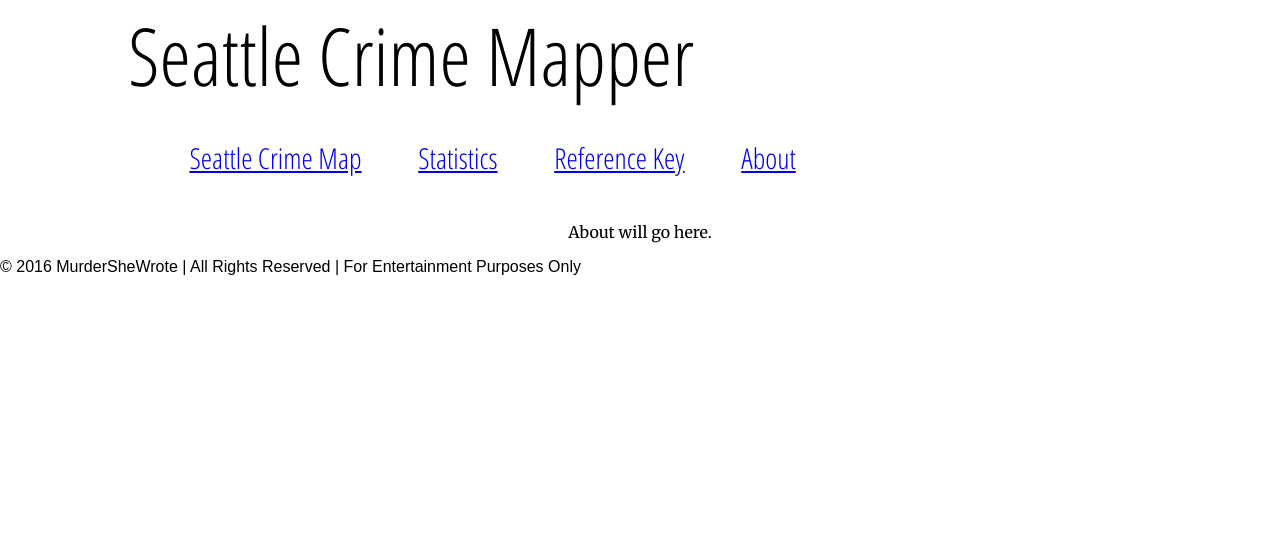
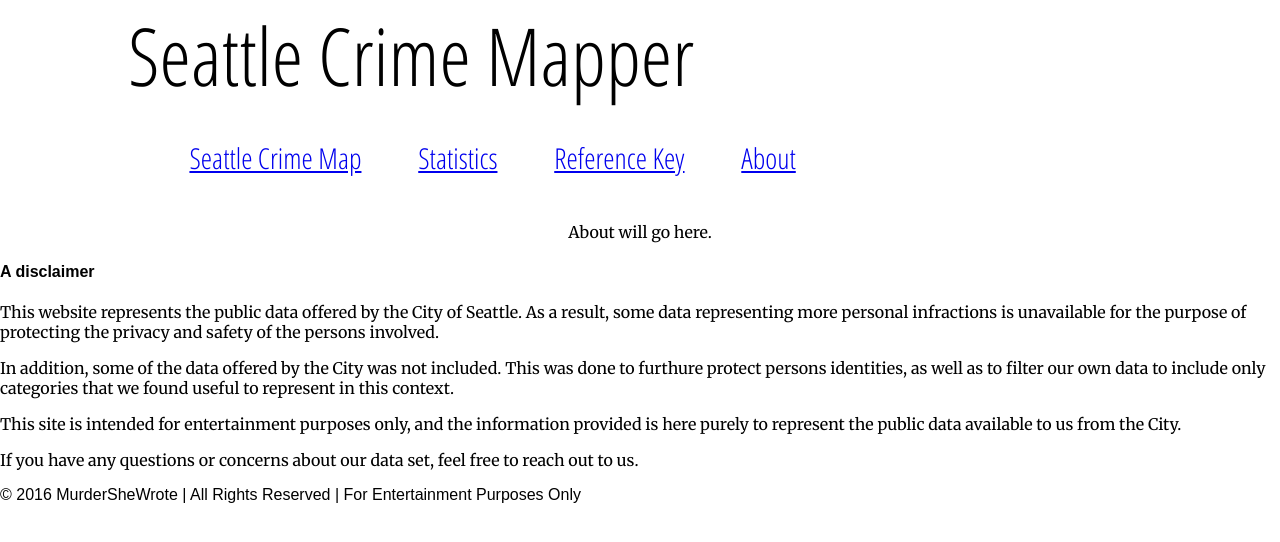
Before and after one commit to MurderSheWrote/MurderSheWroteSeattle, a Python web app: template crimemapper/templates/about.jinja2 in a window 1280 px wide. Shown: the top 542 px of the page. Run offline with Jinja, Linux system fonts and the light colour scheme; the template is opened without the code that fills it, so the values that code supplies are empty.

Commit message:
#64 disclaimer message written in about page template

```diff
--- a/crimemapper/templates/about.jinja2
+++ b/crimemapper/templates/about.jinja2
@@ -3,4 +3,24 @@
   <div class="words">
     <p>About will go here.</p>
   </div>
+  <section>
+    <h4>A disclaimer</h4>
+    <p>
+        This website represents the public data offered by the City of Seattle.
+        As a result, some data representing more personal infractions is unavailable
+        for the purpose of protecting the privacy and safety of the persons involved.
+    </p><p>
+        In addition, some of the data offered by the City was not included.
+        This was done to furthure protect persons identities, as well as to
+        filter our own data to include only categories that we found useful
+        to represent in this context.
+    </p><p>
+        This site is intended for entertainment purposes only, and the information
+        provided is here purely to represent the public data available to us from
+        the City.
+    </p><p>If you have any questions or concerns about our data set, feel free to
+        reach out to us.
+    </p>
+</section
+
 {% endblock %}
```
